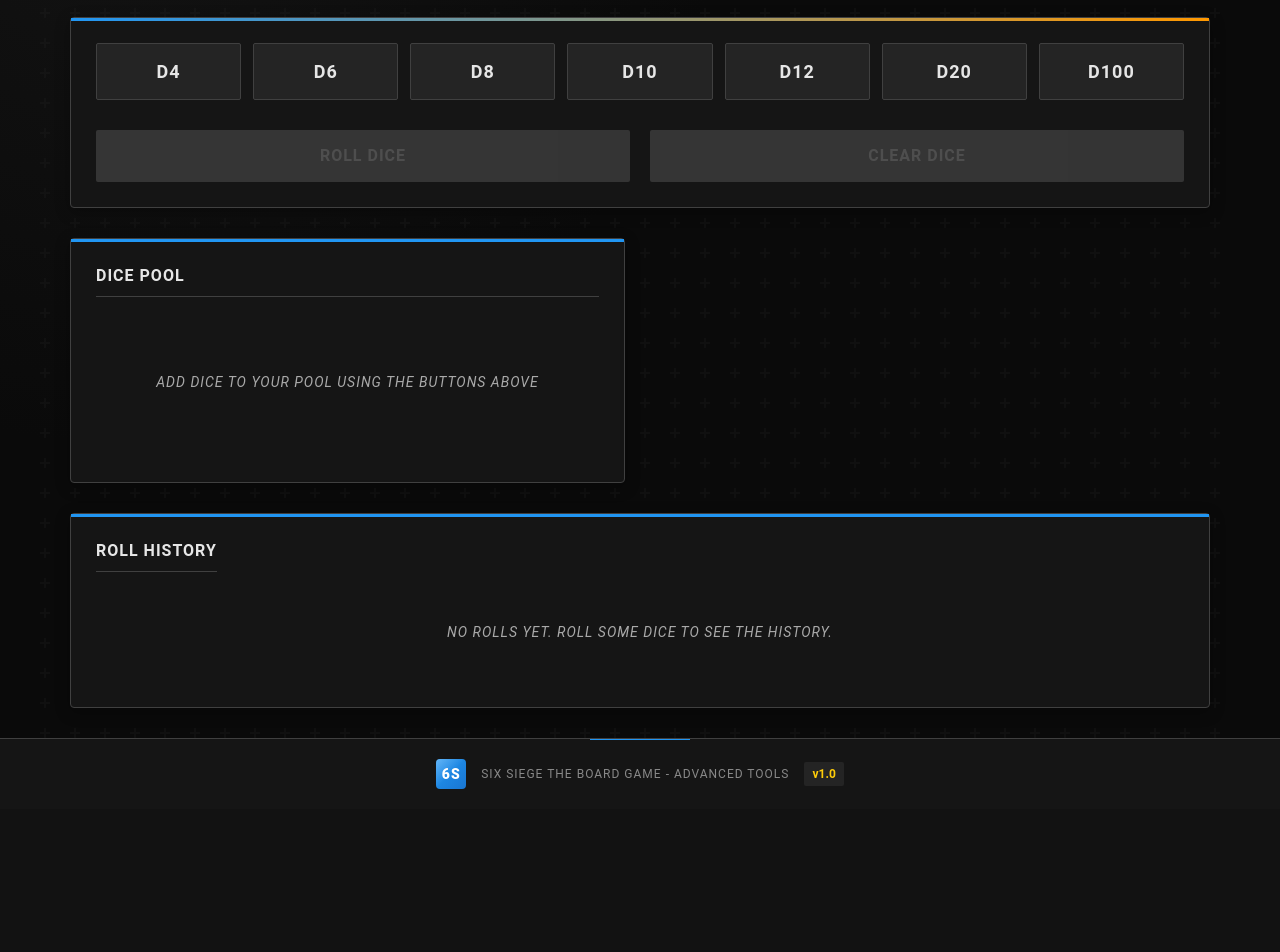
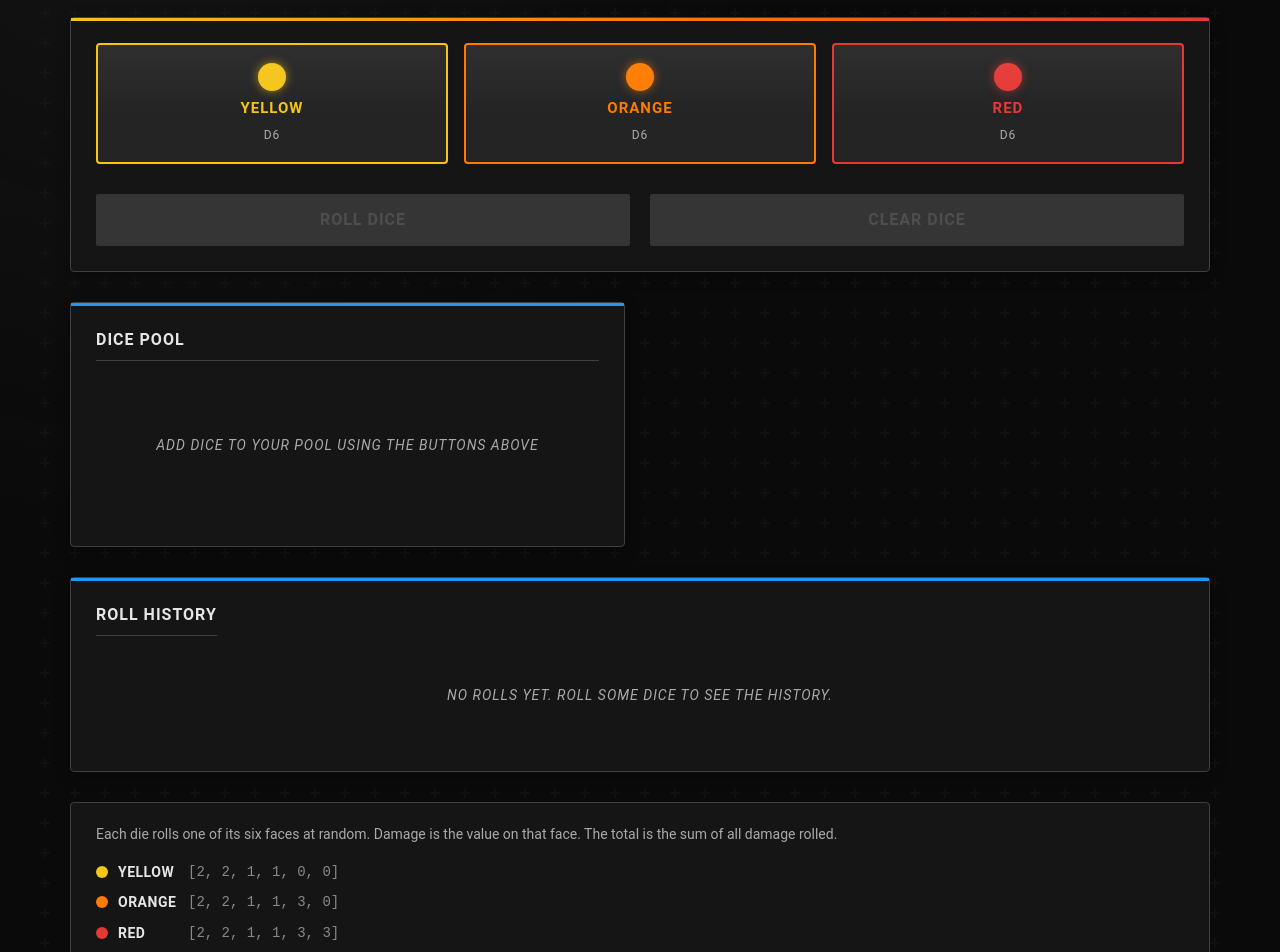
Before and after one commit to jorge-castellon-jr/six-siege, a React (Vite) app: page /dice-roller in a window 1280 px wide. Shown: the part 260-1212 px from the top of the page. Before the commit the page ends 1069 px from the top, so only its background shows below. Built offline with nearby package versions, Linux system fonts and the light colour scheme.

Commit message:
Fixes dice page

```diff
--- a/src/components/hidden/DiceRoller.css
+++ b/src/components/hidden/DiceRoller.css
@@ -46,6 +46,8 @@
   font-weight: normal;
 }
 
+/* ── Controls ─────────────────────────────────────────────────────────── */
+
 .dice-controls {
   display: flex;
   flex-direction: column;
@@ -68,62 +70,81 @@
   height: 3px;
   background: linear-gradient(
     90deg,
-    var(--r6s-blue) 0%,
-    var(--r6s-orange) 100%
+    #f5c518 0%,
+    #ff7b00 50%,
+    #e53935 100%
   );
 }
 
-.dice-buttons {
+/* ── Tier buttons ─────────────────────────────────────────────────────── */
+
+.tier-buttons {
   display: flex;
-  flex-wrap: wrap;
-  gap: 12px;
+  gap: 16px;
 }
 
-.add-die-button {
+.tier-button {
   flex: 1;
-  min-width: 90px;
-  padding: 14px 10px;
-  font-size: 18px;
-  font-weight: 600;
+  display: flex;
+  flex-direction: column;
+  align-items: center;
+  gap: 6px;
+  padding: 18px 10px;
   background-color: var(--r6s-gray);
-  color: var(--r6s-text);
-  border: 1px solid var(--r6s-border);
-  border-radius: 2px;
+  border: 2px solid var(--tier-color, #888);
+  border-radius: 4px;
   cursor: pointer;
-  transition: all 0.2s ease;
-  display: flex;
-  align-items: center;
-  justify-content: center;
+  transition:
+    transform 0.2s ease,
+    box-shadow 0.2s ease,
+    background-color 0.2s ease;
   position: relative;
   overflow: hidden;
+}
+
+.tier-button::before {
+  content: "";
+  position: absolute;
+  inset: 0;
+  background: linear-gradient(
+    180deg,
+    rgba(255, 255, 255, 0.05) 0%,
+    transparent 60%
+  );
+}
+
+.tier-button:hover {
+  transform: translateY(-6px);
+  box-shadow: 0 10px 24px rgba(0, 0, 0, 0.5),
+    0 0 12px color-mix(in srgb, var(--tier-color, #888) 40%, transparent);
+  background-color: var(--r6s-light-gray);
+}
+
+.tier-pip {
+  display: block;
+  width: 28px;
+  height: 28px;
+  border-radius: 50%;
+  background-color: var(--tier-color, #888);
+  box-shadow: 0 0 10px color-mix(in srgb, var(--tier-color, #888) 60%, transparent);
+}
+
+.tier-label {
+  font-size: 15px;
+  font-weight: 700;
+  color: var(--tier-color, #ccc);
   text-transform: uppercase;
   letter-spacing: 1px;
 }
 
-.add-die-button::before {
-  content: "";
-  position: absolute;
-  top: 0;
-  left: 0;
-  width: 100%;
-  height: 0;
-  background: linear-gradient(
-    180deg,
-    rgba(255, 255, 255, 0.1) 0%,
-    transparent 100%
-  );
-  transition: height 0.2s ease;
+.tier-sublabel {
+  font-size: 12px;
+  color: #aaa;
+  text-transform: uppercase;
+  letter-spacing: 1px;
 }
 
-.add-die-button:hover {
-  transform: translateY(-5px);
-  box-shadow: 0 8px 15px rgba(0, 0, 0, 0.3);
-  border-color: var(--r6s-accent);
-}
-
-.add-die-button:hover::before {
-  height: 100%;
-}
+/* ── Roll / Clear buttons ─────────────────────────────────────────────── */
 
 .control-buttons {
   display: flex;
@@ -221,6 +242,8 @@
   box-shadow: none;
 }
 
+/* ── Pool / Results panels ────────────────────────────────────────────── */
+
 .dice-section {
   display: grid;
   grid-template-columns: 1fr 1fr;
@@ -266,57 +289,65 @@
 .dice-grid,
 .results-grid {
   display: grid;
-  grid-template-columns: repeat(auto-fill, minmax(80px, 1fr));
+  grid-template-columns: repeat(auto-fill, minmax(90px, 1fr));
   gap: 15px;
   margin-top: 20px;
 }
 
+/* ── Dice tiles ───────────────────────────────────────────────────────── */
+
 .die {
   position: relative;
-  width: 80px;
-  height: 80px;
-  border-radius: 4px;
+  width: 90px;
+  height: 90px;
+  border-radius: 6px;
   display: flex;
+  flex-direction: column;
   align-items: center;
   justify-content: center;
-  color: white;
-  font-weight: bold;
-  box-shadow: 0 4px 10px rgba(0, 0, 0, 0.4);
+  gap: 6px;
+  background-color: var(--r6s-gray);
+  border: 2px solid var(--tier-color, #888);
+  box-shadow: 0 4px 12px rgba(0, 0, 0, 0.5),
+    inset 0 0 0 1px rgba(255, 255, 255, 0.06);
   transition: all 0.2s ease;
 }
 
 .die::after {
   content: "";
   position: absolute;
-  top: 0;
-  left: 0;
-  width: 100%;
-  height: 100%;
+  inset: 0;
+  border-radius: 4px;
   background: linear-gradient(
     135deg,
-    rgba(255, 255, 255, 0.2) 0%,
+    rgba(255, 255, 255, 0.08) 0%,
     transparent 50%
   );
+  pointer-events: none;
 }
 
 .die:hover {
-  transform: translateY(-5px) rotate(5deg);
-  box-shadow: 0 10px 20px rgba(0, 0, 0, 0.5);
+  transform: translateY(-5px) rotate(3deg);
+  box-shadow: 0 12px 24px rgba(0, 0, 0, 0.6),
+    0 0 14px color-mix(in srgb, var(--tier-color, #888) 50%, transparent);
 }
 
-.die-sides {
-  font-size: 16px;
+.die-label {
+  font-size: 11px;
+  font-weight: 700;
+  text-transform: uppercase;
+  letter-spacing: 1px;
+  color: var(--tier-color, #ccc);
   position: absolute;
-  top: 8px;
+  top: 7px;
   left: 8px;
   z-index: 2;
-  text-shadow: 0 1px 2px rgba(0, 0, 0, 0.8);
 }
 
 .remove-die {
   position: absolute;
-  top: -8px;
-  right: -8px;
+  top: -9px;
+  right: -9px;
   width: 22px;
   height: 22px;
   border-radius: 50%;
@@ -334,6 +365,7 @@
     transform 0.2s ease;
   z-index: 3;
   box-shadow: 0 2px 5px rgba(0, 0, 0, 0.4);
+  line-height: 1;
 }
 
 .die:hover .remove-die {
@@ -345,18 +377,95 @@
 }
 
 .result-die {
-  display: flex;
-  align-items: center;
-  justify-content: center;
-  position: relative;
+  cursor: default;
 }
 
-.die-value {
-  font-size: 30px;
-  font-weight: 700;
+.result-die:hover {
+  transform: none;
+  box-shadow: 0 4px 12px rgba(0, 0, 0, 0.5);
+}
+
+/* ── Bullet holes ─────────────────────────────────────────────────────── */
+
+.bullet-holes {
+  display: flex;
+  flex-wrap: wrap;
+  gap: 5px;
+  justify-content: center;
+  align-items: center;
+  padding: 4px 2px;
   z-index: 2;
-  text-shadow: 0 2px 4px rgba(0, 0, 0, 0.8);
 }
+
+.bullet-holes--triangle {
+  flex-direction: column;
+  align-items: center;
+  gap: 4px;
+}
+
+.bullet-holes-row {
+  display: flex;
+  gap: 5px;
+  justify-content: center;
+}
+
+/*
+ * Starburst bullet-hole impact mark.
+ * Shape: 12-point irregular star via clip-path.
+ * Hole:  dark center via radial-gradient — no pseudo-element needed
+ *        because clip-path would cut it off anyway.
+ */
+.bullet-hole {
+  display: block;
+  width: 24px;
+  height: 24px;
+  /* white starburst with dark hollow center */
+  background: radial-gradient(
+    circle at 50% 50%,
+    rgba(10, 10, 10, 0.9) 0%,
+    rgba(10, 10, 10, 0.9) 24%,
+    rgba(255, 255, 255, 0.08) 26%,
+    rgba(255, 255, 255, 0.95) 30%,
+    rgba(255, 255, 255, 0.95) 100%
+  );
+  /* 12-point irregular starburst */
+  clip-path: polygon(
+    50%  0%,
+    53%  30%,
+    68%  8%,
+    60%  36%,
+    92%  24%,
+    65%  46%,
+    100% 50%,
+    64%  54%,
+    86%  76%,
+    60%  63%,
+    68%  92%,
+    54%  70%,
+    50%  100%,
+    46%  70%,
+    32%  92%,
+    40%  63%,
+    14%  76%,
+    36%  54%,
+    0%   50%,
+    35%  46%,
+    8%   24%,
+    40%  36%,
+    32%  8%,
+    47%  30%
+  );
+  filter: drop-shadow(0 0 3px rgba(255, 255, 255, 0.4));
+}
+
+.no-damage {
+  font-size: 20px;
+  color: #555;
+  z-index: 2;
+  line-height: 1;
+}
+
+/* ── Total ────────────────────────────────────────────────────────────── */
 
 .total-result {
   margin-top: 25px;
@@ -388,6 +497,8 @@
   margin-left: 8px;
 }
 
+/* ── History ──────────────────────────────────────────────────────────── */
+
 .roll-history {
   background-color: var(--r6s-dark);
   border-radius: 4px;
@@ -395,6 +506,7 @@
   padding: 25px;
   border: 1px solid var(--r6s-border);
   position: relative;
+  margin-bottom: 30px;
 }
 
 .roll-history::before {
@@ -428,30 +540,11 @@
   overflow: hidden;
 }
 
-.clear-history-button::before {
-  content: "";
-  position: absolute;
-  top: 0;
-  left: 0;
-  width: 100%;
-  height: 0;
-  background: linear-gradient(
-    180deg,
-    rgba(255, 255, 255, 0.1) 0%,
-    transparent 100%
-  );
-  transition: height 0.2s ease;
-}
-
 .clear-history-button:hover {
   background-color: var(--r6s-red);
   color: white;
   transform: translateY(-3px);
   box-shadow: 0 4px 8px rgba(0, 0, 0, 0.3);
-}
-
-.clear-history-button:hover::before {
-  height: 100%;
 }
 
 .empty-history {
@@ -519,7 +612,7 @@
 .history-dice {
   display: flex;
   flex-wrap: wrap;
-  gap: 10px;
+  gap: 8px;
   flex: 1;
 }
 
@@ -528,48 +621,37 @@
   flex-direction: column;
   align-items: center;
   justify-content: center;
-  width: 40px;
-  height: 40px;
-  border-radius: 2px;
-  color: white;
+  width: 44px;
+  height: 44px;
+  border-radius: 4px;
+  background-color: var(--r6s-gray);
+  border: 1.5px solid var(--tier-color, #888);
   font-size: 12px;
   box-shadow: 0 2px 5px rgba(0, 0, 0, 0.3);
   position: relative;
   transition: transform 0.2s ease;
 }
 
-.history-die::after {
-  content: "";
-  position: absolute;
-  top: 0;
-  left: 0;
-  width: 100%;
-  height: 100%;
-  background: linear-gradient(
-    135deg,
-    rgba(255, 255, 255, 0.2) 0%,
-    transparent 50%
-  );
+.history-entry:hover .history-die {
+  transform: rotate(4deg);
 }
 
-.history-entry:hover .history-die {
-  transform: rotate(5deg);
-}
-
-.history-die-sides {
+.history-die-tier {
   font-size: 9px;
-  opacity: 0.8;
+  font-weight: 700;
+  text-transform: uppercase;
+  color: var(--tier-color, #ccc);
   position: absolute;
   top: 3px;
-  left: 3px;
-  text-shadow: 0 1px 2px rgba(0, 0, 0, 0.8);
+  left: 4px;
   z-index: 2;
 }
 
 .history-die-value {
+  font-size: 16px;
   font-weight: 700;
+  color: var(--r6s-text);
   z-index: 2;
-  text-shadow: 0 1px 2px rgba(0, 0, 0, 0.8);
 }
 
 .history-total {
@@ -587,7 +669,62 @@
   margin-left: 5px;
 }
 
+/* ── Dice rules / face table ──────────────────────────────────────────── */
+
+.dice-rules {
+  background-color: var(--r6s-dark);
+  border: 1px solid var(--r6s-border);
+  border-radius: 4px;
+  padding: 20px 25px;
+  font-size: 14px;
+  color: #aaa;
+  line-height: 1.6;
+}
+
+.dice-rules p {
+  margin: 0 0 16px;
+}
+
+.dice-rules-tiers {
+  display: flex;
+  flex-direction: column;
+  gap: 8px;
+}
+
+.rules-tier {
+  display: flex;
+  align-items: center;
+  gap: 10px;
+}
+
+.rules-pip {
+  display: block;
+  width: 12px;
+  height: 12px;
+  border-radius: 50%;
+  flex-shrink: 0;
+}
+
+.rules-tier-name {
+  font-weight: 700;
+  text-transform: uppercase;
+  letter-spacing: 0.5px;
+  min-width: 60px;
+  color: var(--r6s-text);
+}
+
+.rules-faces {
+  font-family: monospace;
+  color: #888;
+}
+
+/* ── Responsive ───────────────────────────────────────────────────────── */
+
 @media (max-width: 768px) {
+  .tier-buttons {
+    flex-direction: column;
+  }
+
   .dice-section {
     grid-template-columns: 1fr;
     gap: 20px;
--- a/src/components/hidden/DiceRoller.tsx
+++ b/src/components/hidden/DiceRoller.tsx
@@ -2,153 +2,166 @@
 import React, { useState } from "react";
 import "./DiceRoller.css";
 import TacticalHeader from "./TacticalHeader";
+import {
+  CombatDiceTier,
+  COMBAT_DICE_FACES,
+  COMBAT_DICE_META,
+} from "../../data/combatDice";
 
-interface DiceResult {
+const TIERS: CombatDiceTier[] = ["yellow", "orange", "red"];
+
+interface CombatDie {
   id: number;
-  sides: number;
-  value: number;
-  color: string;
+  tier: CombatDiceTier;
+  damage: number;
+  rolled: boolean;
 }
 
 interface RollHistory {
   id: number;
-  dice: DiceResult[];
+  dice: CombatDie[];
   timestamp: Date;
   total: number;
 }
 
-// Available dice colors
-const diceColors = [
-  "#4f8bff", // Blue
-  "#ff7f50", // Orange
-  "#50c878", // Green
-  "#ff5252", // Red
-  "#9370db", // Purple
-  "#ffd700", // Gold
-];
+/** Renders bullet-hole pips for a given damage amount. */
+const BulletHoles: React.FC<{ damage: number; tier: CombatDiceTier }> = ({
+  damage,
+  tier,
+}) => {
+  const hole = (key: number) => (
+    <span key={key} className={`bullet-hole bullet-hole--${tier}`} />
+  );
+
+  if (damage === 0) {
+    return <span className="no-damage">—</span>;
+  }
+
+  // 3 damage: upside-down triangle (2 on top, 1 centred below)
+  if (damage === 3) {
+    return (
+      <div className="bullet-holes bullet-holes--triangle">
+        <div className="bullet-holes-row">{hole(0)}{hole(1)}</div>
+        <div className="bullet-holes-row">{hole(2)}</div>
+      </div>
+    );
+  }
+
+  return (
+    <div className="bullet-holes">
+      {Array.from({ length: damage }).map((_, i) => hole(i))}
+    </div>
+  );
+};
 
 const DiceRoller: React.FC = () => {
-  const [dicePool, setDicePool] = useState<DiceResult[]>([]);
-  const [nextDiceId, setNextDiceId] = useState<number>(1);
-  const [rollResults, setRollResults] = useState<DiceResult[]>([]);
+  const [dicePool, setDicePool] = useState<CombatDie[]>([]);
+  const [nextId, setNextId] = useState<number>(1);
+  const [rollResults, setRollResults] = useState<CombatDie[]>([]);
   const [showResults, setShowResults] = useState<boolean>(false);
   const [rolling, setRolling] = useState<boolean>(false);
   const [rollHistory, setRollHistory] = useState<RollHistory[]>([]);
   const [historyId, setHistoryId] = useState<number>(1);
 
-  // Available dice types
-  const diceTypes = [4, 6, 8, 10, 12, 20, 100];
-
-  // Add a die to the pool
-  const addDie = (sides: number) => {
-    const newDie: DiceResult = {
-      id: nextDiceId,
-      sides,
-      value: 0,
-      color: diceColors[Math.floor(Math.random() * diceColors.length)],
-    };
-
-    setDicePool([...dicePool, newDie]);
-    setNextDiceId((prevId) => prevId + 1);
+  const addDie = (tier: CombatDiceTier) => {
+    setDicePool((prev) => [
+      ...prev,
+      { id: nextId, tier, damage: 0, rolled: false },
+    ]);
+    setNextId((n) => n + 1);
   };
 
-  // Remove a die from the pool
   const removeDie = (id: number) => {
-    setDicePool(dicePool.filter((die) => die.id !== id));
+    setDicePool((prev) => prev.filter((d) => d.id !== id));
   };
 
-  // Clear all dice from the pool
   const clearDice = () => {
     setDicePool([]);
     setRollResults([]);
     setShowResults(false);
   };
 
-  // Roll all dice in the pool
   const rollDice = () => {
     if (dicePool.length === 0) return;
-
     setRolling(true);
 
-    // Simulate rolling animation with multiple updates
-    const animationDuration = 1000;
+    const animationDuration = 900;
     const updateInterval = 100;
-    let elapsedTime = 0;
+    let elapsed = 0;
+
+    const randomDamage = (tier: CombatDiceTier) => {
+      const faces = COMBAT_DICE_FACES[tier];
+      return faces[Math.floor(Math.random() * 6)];
+    };
 
     const animateRoll = () => {
-      const tempResults = dicePool.map((die) => ({
-        ...die,
-        value: Math.floor(Math.random() * die.sides) + 1,
-      }));
+      setRollResults(
+        dicePool.map((die) => ({
+          ...die,
+          damage: randomDamage(die.tier),
+          rolled: true,
+        })),
+      );
 
-      setRollResults(tempResults);
+      elapsed += updateInterval;
 
-      elapsedTime += updateInterval;
-
-      if (elapsedTime < animationDuration) {
+      if (elapsed < animationDuration) {
         setTimeout(animateRoll, updateInterval);
       } else {
-        // Final results
         const finalResults = dicePool.map((die) => ({
           ...die,
-          value: Math.floor(Math.random() * die.sides) + 1,
+          damage: randomDamage(die.tier),
+          rolled: true,
         }));
+        const total = finalResults.reduce((sum, d) => sum + d.damage, 0);
 
         setRollResults(finalResults);
         setShowResults(true);
         setRolling(false);
 
-        // Add to history
-        const newHistory: RollHistory = {
-          id: historyId,
-          dice: [...finalResults],
-          timestamp: new Date(),
-          total: finalResults.reduce((sum, die) => sum + die.value, 0),
-        };
-
-        setRollHistory([newHistory, ...rollHistory]);
-        setHistoryId((prevId) => prevId + 1);
+        setRollHistory((prev) => [
+          { id: historyId, dice: finalResults, timestamp: new Date(), total },
+          ...prev,
+        ]);
+        setHistoryId((n) => n + 1);
       }
     };
 
-    // Start animation
     animateRoll();
   };
 
-  // Format timestamp for history display
-  const formatTimestamp = (date: Date): string => {
-    return date.toLocaleTimeString([], {
+  const clearHistory = () => setRollHistory([]);
+
+  const formatTimestamp = (date: Date) =>
+    date.toLocaleTimeString([], {
       hour: "2-digit",
       minute: "2-digit",
       second: "2-digit",
     });
-  };
 
-  // Clear roll history
-  const clearHistory = () => {
-    setRollHistory([]);
-  };
-
-  // Calculate total of current roll
-  const calculateTotal = (): number => {
-    return rollResults.reduce((sum, die) => sum + die.value, 0);
-  };
+  const currentTotal = rollResults.reduce((sum, d) => sum + d.damage, 0);
 
   return (
     <div className="dice-roller">
       <TacticalHeader title="Dice Roller" />
 
       <div className="dice-controls">
-        <div className="dice-buttons">
-          {diceTypes.map((sides) => (
-            <button
-              key={sides}
-              onClick={() => addDie(sides)}
-              className="add-die-button"
-            >
-              D{sides}
-            </button>
-          ))}
+        <div className="tier-buttons">
+          {TIERS.map((tier) => {
+            const meta = COMBAT_DICE_META[tier];
+            return (
+              <button
+                key={tier}
+                className={`tier-button tier-button--${tier}`}
+                onClick={() => addDie(tier)}
+                style={{ "--tier-color": meta.color } as React.CSSProperties}
+              >
+                <span className="tier-pip" />
+                <span className="tier-label">{meta.label}</span>
+                <span className="tier-sublabel">D6</span>
+              </button>
+            );
+          })}
         </div>
 
         <div className="control-buttons">
@@ -159,7 +172,6 @@ const DiceRoller: React.FC = () => {
           >
             {rolling ? "Rolling..." : "Roll Dice"}
           </button>
-
           <button
             onClick={clearDice}
             disabled={dicePool.length === 0}
@@ -173,7 +185,8 @@ const DiceRoller: React.FC = () => {
       <div className="dice-section">
         <div className="dice-pool">
           <h3>
-            Dice Pool {dicePool.length > 0 && <span>({dicePool.length})</span>}
+            Dice Pool{" "}
+            {dicePool.length > 0 && <span>({dicePool.length})</span>}
           </h3>
 
           {dicePool.length === 0 ? (
@@ -185,14 +198,17 @@ const DiceRoller: React.FC = () => {
               {dicePool.map((die) => (
                 <div
                   key={die.id}
-                  className="die"
-                  style={{ backgroundColor: die.color }}
+                  className={`die die--${die.tier}`}
+                  style={
+                    {
+                      "--tier-color": COMBAT_DICE_META[die.tier].color,
+                    } as React.CSSProperties
+                  }
                 >
-                  <div className="die-sides">D{die.sides}</div>
-                  <button
-                    className="remove-die"
-                    onClick={() => removeDie(die.id)}
-                  >
+                  <div className="die-label">
+                    {COMBAT_DICE_META[die.tier].label}
+                  </div>
+                  <button className="remove-die" onClick={() => removeDie(die.id)}>
                     ×
                   </button>
                 </div>
@@ -208,17 +224,23 @@ const DiceRoller: React.FC = () => {
               {rollResults.map((die) => (
                 <div
                   key={die.id}
-                  className="die result-die"
-                  style={{ backgroundColor: die.color }}
+                  className={`die result-die die--${die.tier}`}
+                  style={
+                    {
+                      "--tier-color": COMBAT_DICE_META[die.tier].color,
+                    } as React.CSSProperties
+                  }
                 >
-                  <div className="die-sides">D{die.sides}</div>
-                  <div className="die-value">{die.value}</div>
+                  <div className="die-label">
+                    {COMBAT_DICE_META[die.tier].label}
+                  </div>
+                  <BulletHoles damage={die.damage} tier={die.tier} />
                 </div>
               ))}
             </div>
 
             <div className="total-result">
-              Total: <span>{calculateTotal()}</span>
+              Total Damage: <span>{currentTotal}</span>
             </div>
           </div>
         )}
@@ -249,11 +271,17 @@ const DiceRoller: React.FC = () => {
                   {entry.dice.map((die) => (
                     <div
                       key={die.id}
-                      className="history-die"
-                      style={{ backgroundColor: die.color }}
+                      className={`history-die history-die--${die.tier}`}
+                      style={
+                        {
+                          "--tier-color": COMBAT_DICE_META[die.tier].color,
+                        } as React.CSSProperties
+                      }
                     >
-                      <span className="history-die-sides">D{die.sides}</span>
-                      <span className="history-die-value">{die.value}</span>
+                      <span className="history-die-tier">
+                        {COMBAT_DICE_META[die.tier].label.charAt(0)}
+                      </span>
+                      <span className="history-die-value">{die.damage}</span>
                     </div>
                   ))}
                 </div>
@@ -265,6 +293,29 @@ const DiceRoller: React.FC = () => {
           </div>
         )}
       </div>
+
+      <div className="dice-rules">
+        <p>
+          Each die rolls one of its six faces at random. Damage is the value on
+          that face. The total is the sum of all damage rolled.
+        </p>
+        <div className="dice-rules-tiers">
+          {TIERS.map((tier) => (
+            <div key={tier} className={`rules-tier rules-tier--${tier}`}>
+              <span
+                className="rules-pip"
+                style={{ background: COMBAT_DICE_META[tier].color }}
+              />
+              <span className="rules-tier-name">
+                {COMBAT_DICE_META[tier].label}
+              </span>
+              <span className="rules-faces">
+                [{COMBAT_DICE_FACES[tier].join(", ")}]
+              </span>
+            </div>
+          ))}
+        </div>
+      </div>
     </div>
   );
 };
--- /dev/null
+++ b/src/data/combatDice.ts
@@ -0,0 +1,24 @@
+export type CombatDiceTier = "yellow" | "orange" | "red";
+
+export const COMBAT_DICE_FACES: Record<
+  CombatDiceTier,
+  readonly [number, number, number, number, number, number]
+> = {
+  yellow: [2, 2, 1, 1, 0, 0],
+  orange: [2, 2, 1, 1, 3, 0],
+  red: [2, 2, 1, 1, 3, 3],
+};
+
+export const COMBAT_DICE_META: Record<
+  CombatDiceTier,
+  { label: string; color: string }
+> = {
+  yellow: { label: "Yellow", color: "#f5c518" },
+  orange: { label: "Orange", color: "#ff7b00" },
+  red: { label: "Red", color: "#e53935" },
+};
+
+export function rollCombatDie(tier: CombatDiceTier): number {
+  const faceIndex = Math.floor(Math.random() * 6);
+  return COMBAT_DICE_FACES[tier][faceIndex];
+}
```
